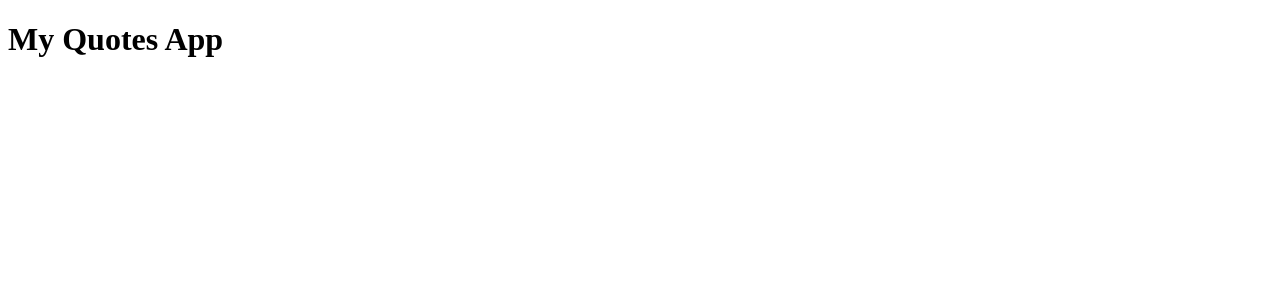
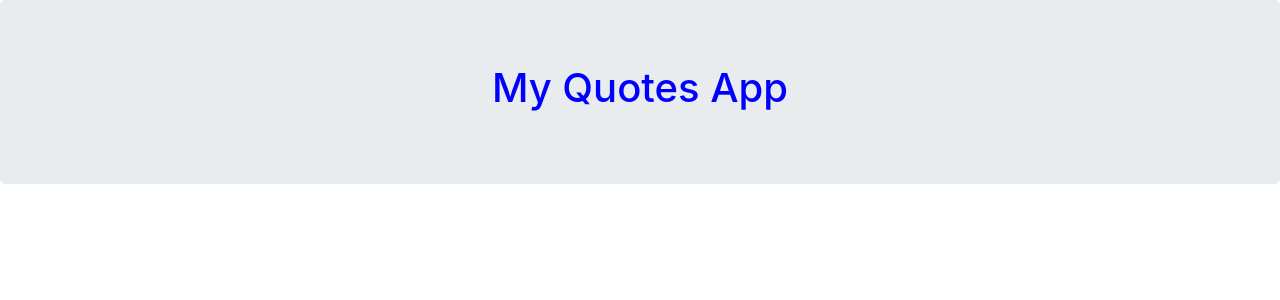
Before and after one commit to sam2020-4/QuotesAPP, an Angular app: page / in a window 1280 px wide. Shown: the top 300 px of the page. Built offline with nearby package versions, Linux system fonts and the light colour scheme.

Commit message:
added app title and styles it

```diff
--- a/package.json
+++ b/package.json
@@ -19,6 +19,8 @@
     "@angular/platform-browser": "~10.0.9",
     "@angular/platform-browser-dynamic": "~10.0.9",
     "@angular/router": "~10.0.9",
+    "bootstrap": "^4.5.2",
+    "popper": "^1.0.1",
     "rxjs": "~6.5.5",
     "tslib": "^2.0.0",
     "zone.js": "~0.10.3"
--- a/src/app/app.component.html
+++ b/src/app/app.component.html
@@ -1 +1,3 @@
-<h1>My Quotes App</h1>
+<div class="jumbotron">
+  <h1 class="text-center">My Quotes App</h1>
+</div>
--- a/src/styles.css
+++ b/src/styles.css
@@ -1 +1,6 @@
 /* You can add global styles to this file, and also import other style files */
+@import "~bootstrap/dist/css/bootstrap.css";
+
+h1{
+    color:blue ;
+}
```
Also changed, not shown: 1 other file (tests, documents, lock files or other folders).
